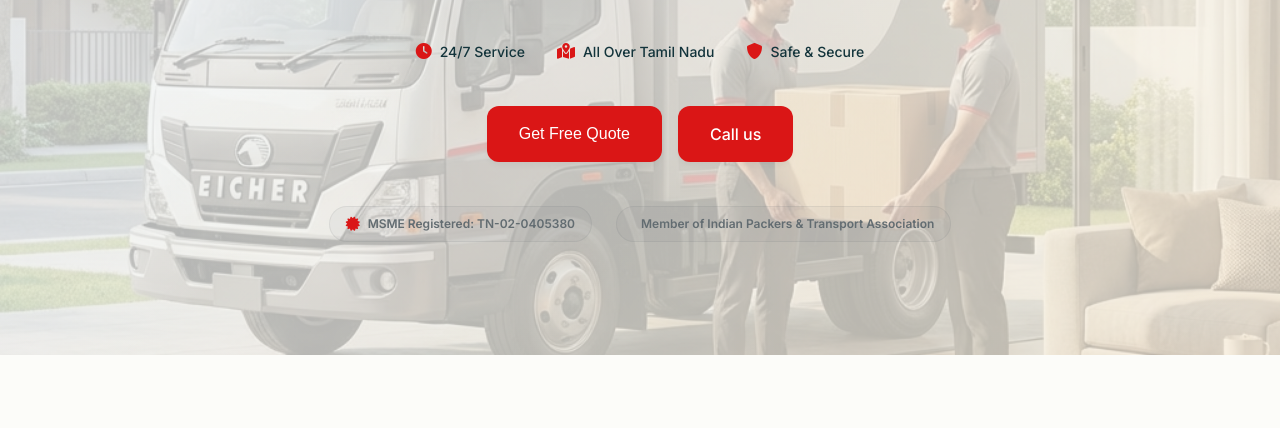
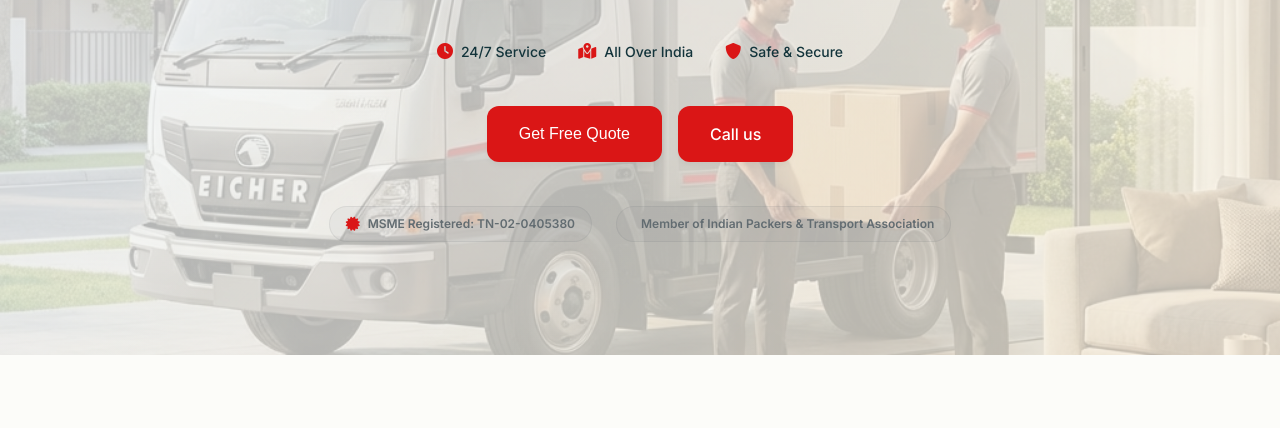
Before and after one commit to harikums222/Ultrapropackersandmovers, a plain HTML site: page index.html in a window 1280 px wide. Shown: the part 285-713 px from the top of the page. Drawn offline with Linux system fonts and the light colour scheme; some icons are missing; a web font is replaced by a local one.

Commit message:
Change service coverage from Tamil Nadu to India

```diff
--- a/index.html
+++ b/index.html
@@ -153,7 +153,7 @@
                     </div>
                     <div class="feature-item">
                         <i class="fas fa-map-marked-alt"></i>
-                        <span>All Over Tamil Nadu</span>
+                        <span>All Over India</span>
                     </div>
                     <div class="feature-item">
                         <i class="fas fa-shield-alt"></i>
```
